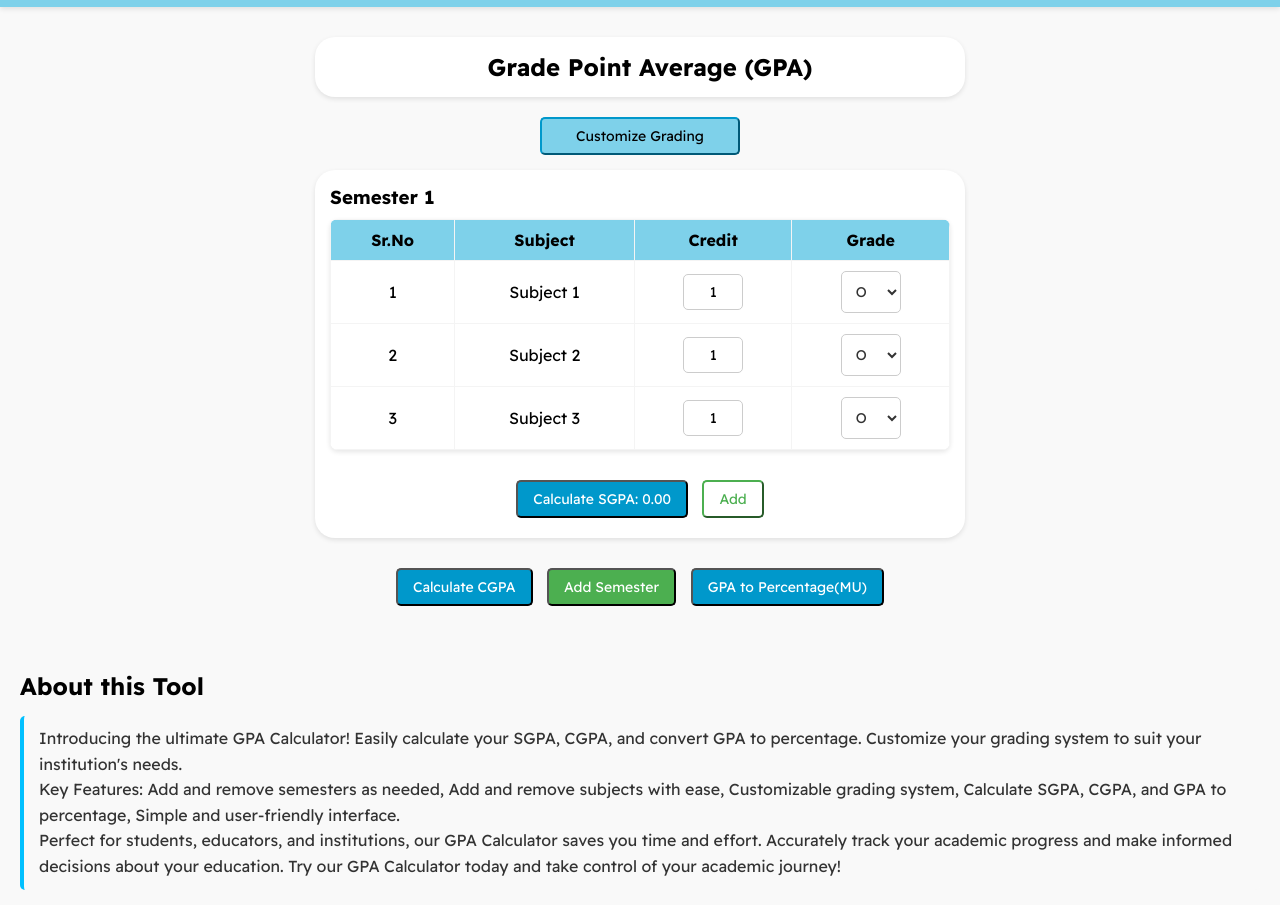
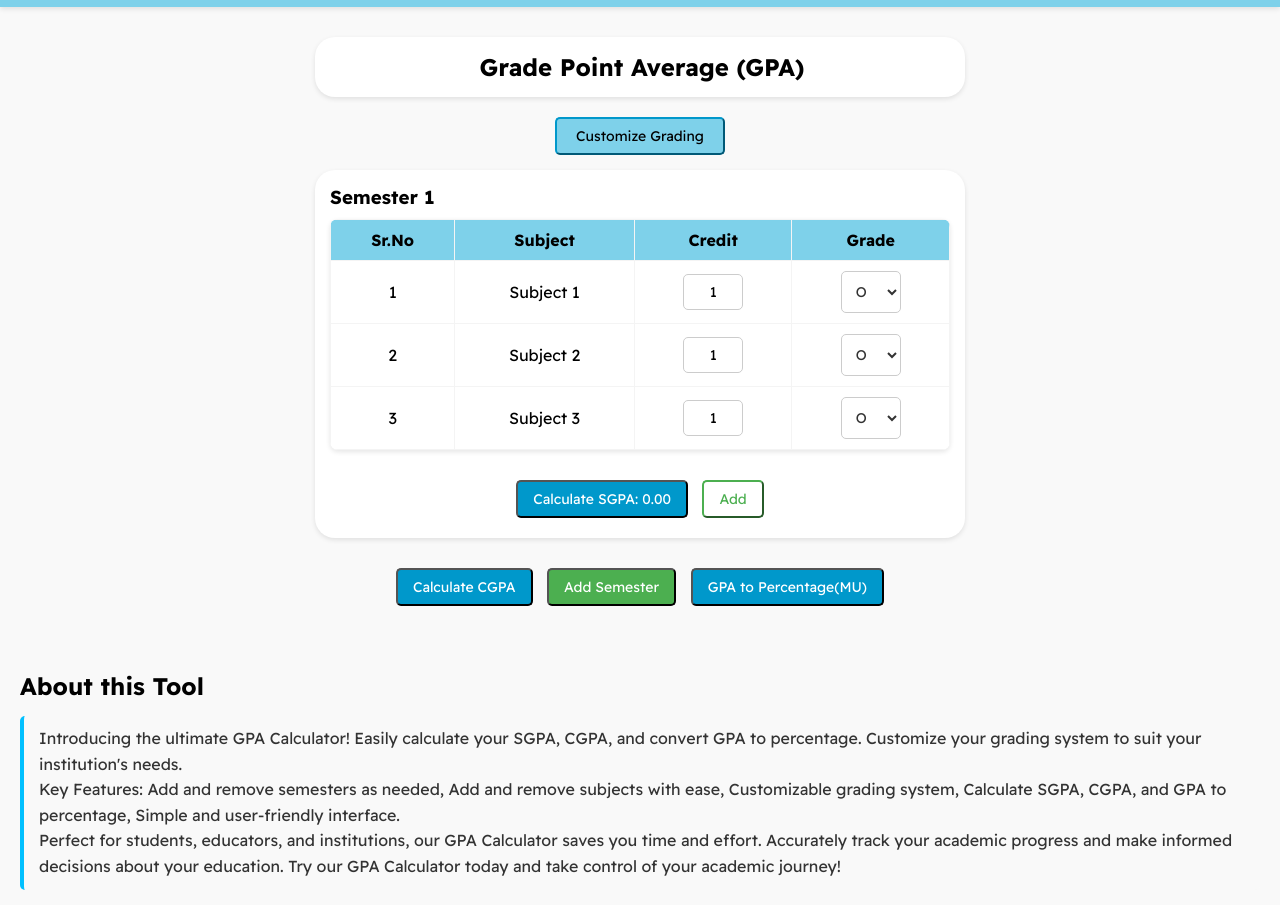
Before and after one commit to AvinashSingh2004/MumHUB, a plain HTML site: page GPA.HTML in a window 1280 px wide. Shown: the part 43-948 px from the top of the page. Drawn offline with Linux system fonts and the light colour scheme.

Commit message:
Add files via upload

```diff
--- a/GPA.HTML
+++ b/GPA.HTML
@@ -28,6 +28,9 @@
         }
         .card-content {
             width: 100%;
+        }
+        .card-title {
+            margin-left: 4px;
         }
 
  .credit-input {
@@ -119,8 +122,7 @@
             border-radius: 5px;
             color: #000000;
             background-color:#7ed1ea;
-            width: 100%; /* Full width for buttons */
-    max-width: 200px; /* Set a max width for buttons */
+            width:170px
  }
 
         .bton { margin: 5px;
@@ -196,6 +198,7 @@
     }
 
     .card-title {
+        margin-left: 2px;
         font-size: 20px;
     }
     .credit-input, .grade-input {
```
